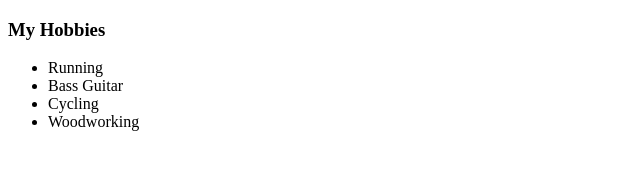
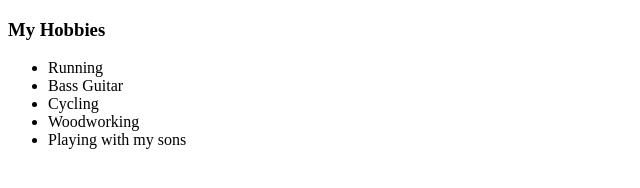
Before and after one commit to andrebatson7/cv, a website: page hobbies.html in a window 1280 px wide. Shown: the whole page, without its empty margins (0-640 px from the left). Drawn offline with Linux system fonts and the light colour scheme.

Commit message:
Updating list

```diff
--- a/hobbies.html
+++ b/hobbies.html
@@ -13,6 +13,7 @@
         <li>Bass Guitar</li>
         <li>Cycling</li>
         <li>Woodworking</li>
+        <li>Playing with my sons</li>
     </ul>
 </body>
 </html>
```
